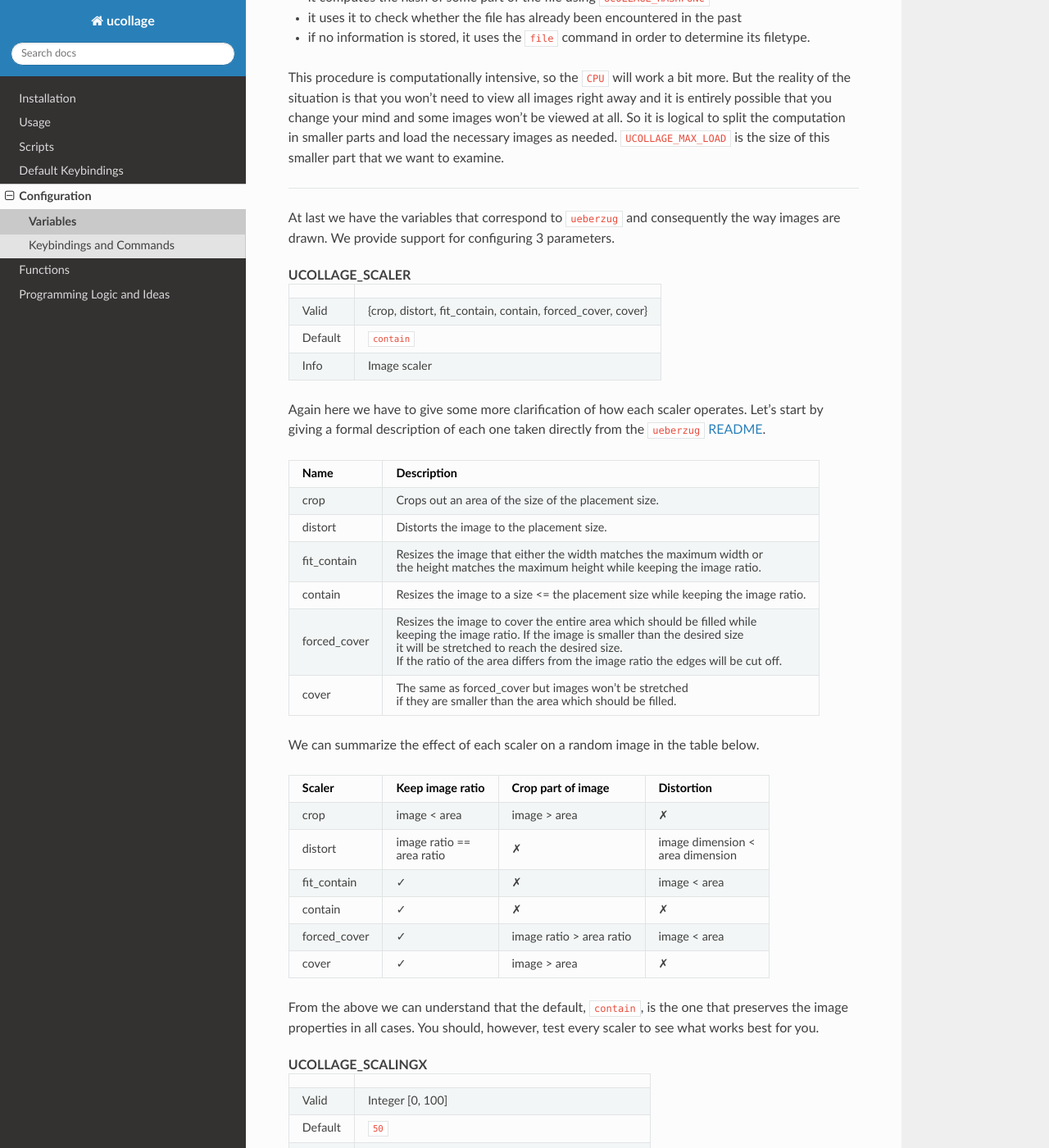
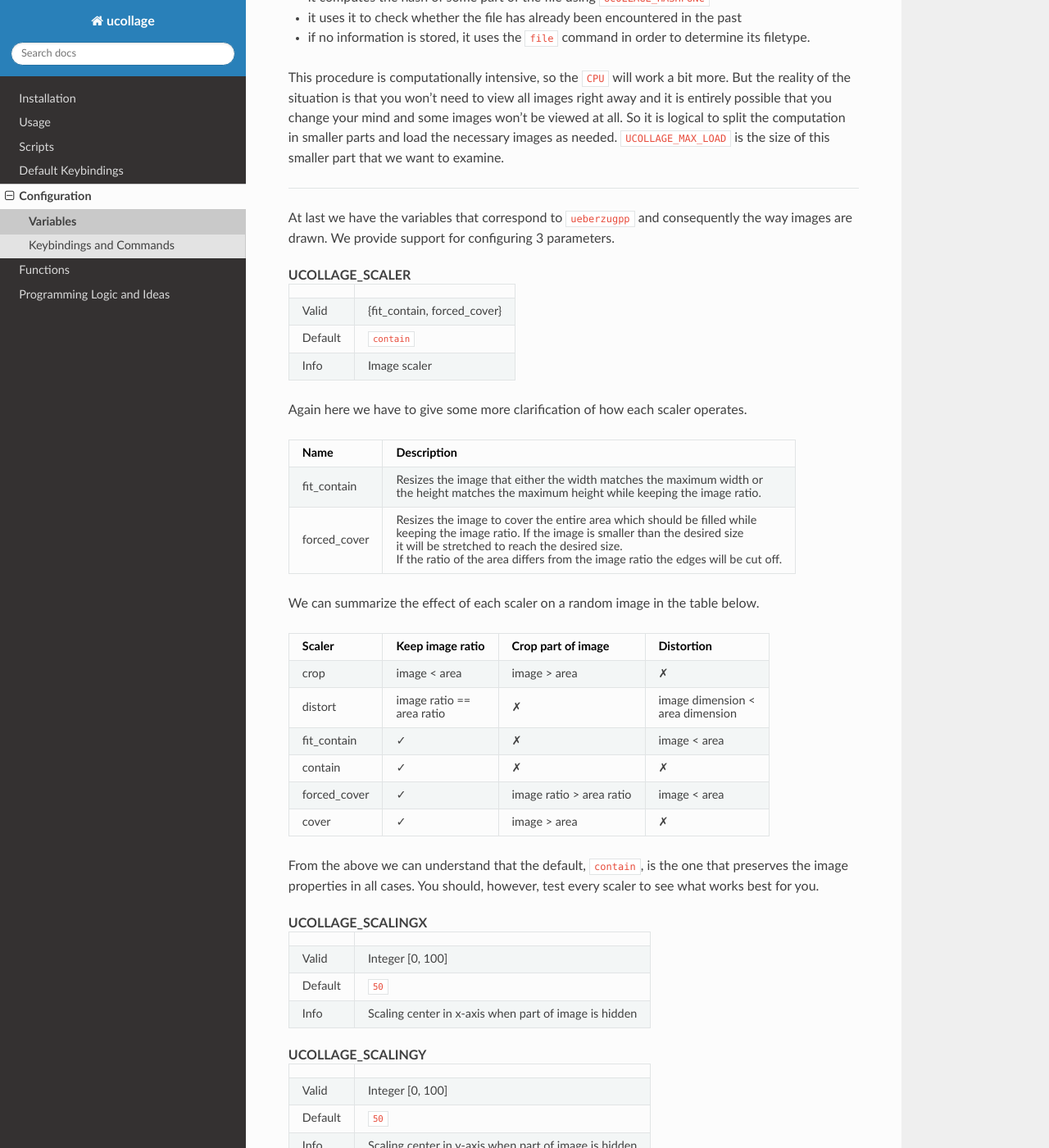
Before and after one commit to ckardaris/ucollage, a Sphinx documentation site: the page built from docs/variables.md, in a window 1280 px wide and 1400 px high, scrolled down 4570 px. Shown: the whole window at 82% size. Built offline with Sphinx 7.4.7 and the Read the Docs theme 3.1.0, drawn with Linux system fonts in a browser that asks for light colours.

Commit message:
Experimental support: ueberzugpp

```diff
--- a/docs/variables.md
+++ b/docs/variables.md
@@ -234,29 +234,23 @@ smaller part that we want to examine.
 
 ---
 
-At last we have the variables that correspond to `ueberzug` and consequently the
+At last we have the variables that correspond to `ueberzugpp` and consequently the
 way images are drawn. We provide support for configuring 3 parameters.
 
 <div id=UCOLLAGE_SCALER><b>UCOLLAGE_SCALER</b></div>
 
 | | |
 ---|---
-Valid   | {crop, distort, fit\_contain, contain, forced_cover, cover}
+Valid   | {fit\_contain, forced_cover}
 Default | `contain`
 Info    | Image scaler
 
 Again here we have to give some more clarification of how each scaler operates.
-Let's start by giving a formal description of each one taken directly from the
-`ueberzug` [README](https://github.com/seebye/ueberzug#add).
 
 Name          | Description                                                                      |
 --------------|----------------------------------------------------------------------------------|
-crop          | Crops out an area of the size of the placement size.                             |
-distort       | Distorts the image to the placement size.                                        |
 fit_contain   | Resizes the image that either the width matches the maximum width or<br>the height matches the maximum height while keeping the image ratio. |
-contain       | Resizes the image to a size <= the placement size while keeping the image ratio. |
 forced_cover  | Resizes the image to cover the entire area which should be filled while <br>keeping the image ratio. If the image is smaller than the desired size<br>it will be stretched to reach the desired size.<br>If the ratio of the area differs from the image ratio the edges will be cut off. |
-cover         | The same as forced_cover but images won't be stretched<br>if they are smaller than the area which should be filled. |
 
 We can summarize the effect of each scaler on a random image in the table below.
 
```
Also changed, not shown: docs/defaultkeys.md (+1 -1 lines), docs/index.md (+1 -1 lines), docs/install.md (+5 -6 lines), docs/structure.md (+1 -1 lines), 6 other files.
